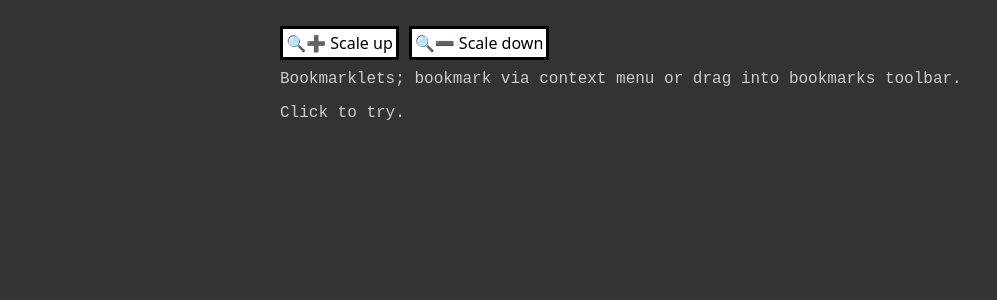
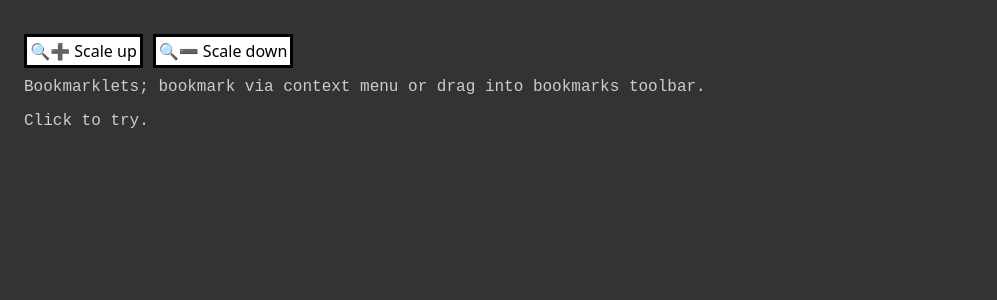
Before and after one commit to myfonj/myfonj.github.io, a Jekyll site: the page utils/bookmarklets/zoom-scale-whole-page.html, which Jekyll copies as it is, in a window 1280 px wide. Shown: the top 300 px of the page, without its empty margins (0-997 px from the left). Built offline with Jekyll 4.4.1, drawn with Linux system fonts in a browser that asks for light colours.

Commit message:
Update zoom-scale-whole-page.html

```diff
--- a/utils/bookmarklets/zoom-scale-whole-page.html
+++ b/utils/bookmarklets/zoom-scale-whole-page.html
@@ -1,7 +1,7 @@
 
 <!DOCTYPE HTML><html lang="en"><head><meta http-equiv="content-type" content="text/html; charset=utf-8">
 <title>🔍➕➖ Zoom Scale Whole Page (bookmarklet)</title><style type="text/css">
-body{background-color:#333;color:#ccc;max-width:45em;margin:0 auto; padding: 1em;}
+body{background-color:#333;color:#ccc; padding: 1em;}
 h1,h2,h3,em,strong,th,thead,label,dt,legend,caption{color:#fff; }
 a:link{color:#6ff}a:visited{color:#9f3}label:hover,a:hover{background-color:#000; }
 html *{font-family:"Courier New",monospace; }
```
